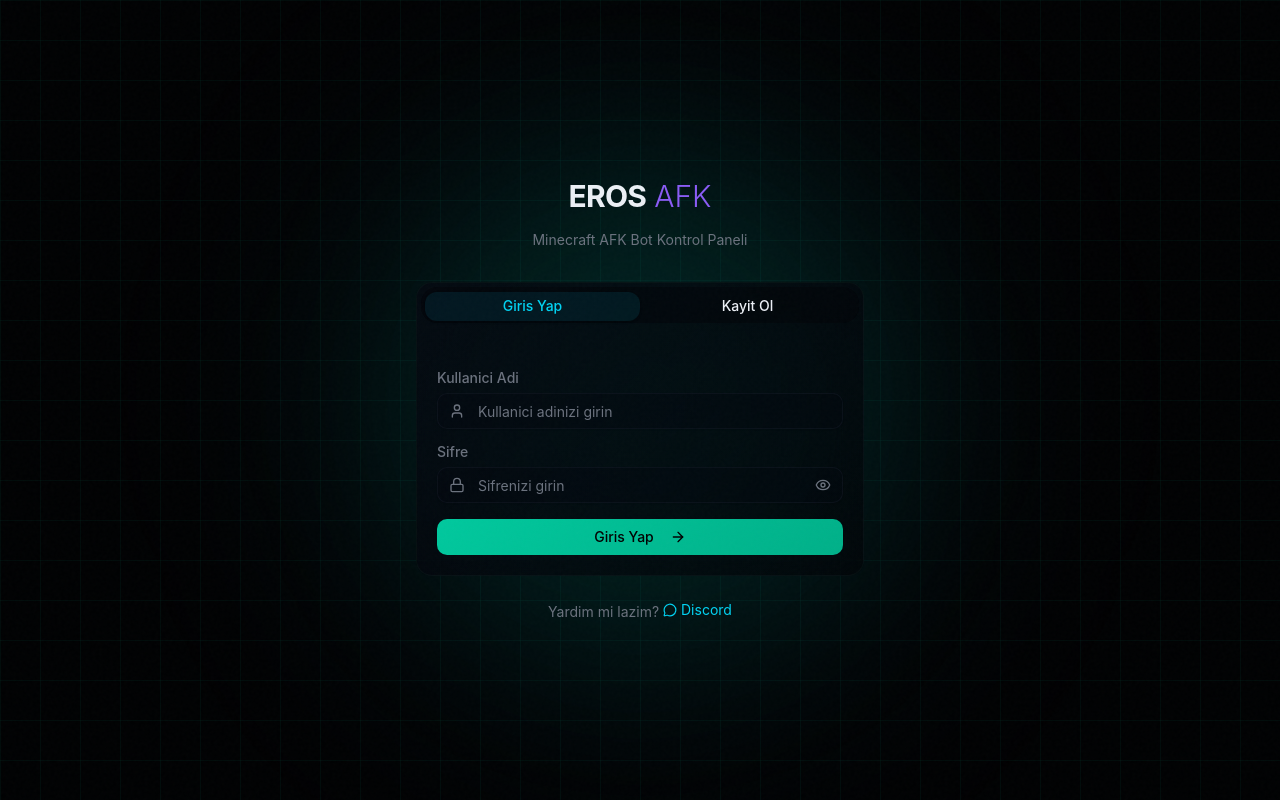
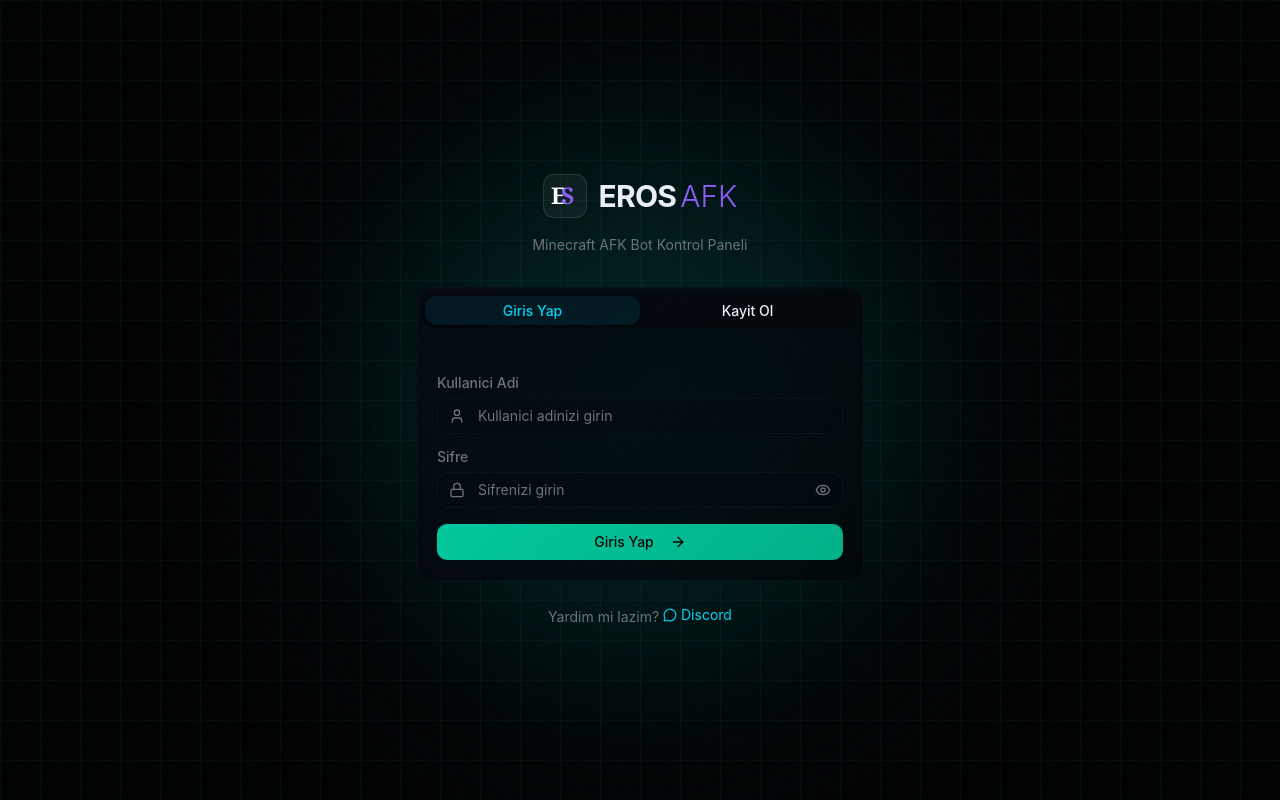
Before and after one commit to acark7691-oss/erosafkclient, a Next.js app: page /login in a window 1280 px wide. Built offline with nearby package versions, Linux system fonts and the light colour scheme; no server answers.

Commit message:
Add files via upload

```diff
--- a/app/dashboard/page.tsx
+++ b/app/dashboard/page.tsx
@@ -117,6 +117,11 @@
       <nav className="fixed top-0 z-50 w-full border-b border-border/50 bg-background/60 backdrop-blur-xl">
         <div className="container flex h-16 items-center justify-between px-4">
           <Link href="/" className="flex items-center gap-3">
+            <svg width="32" height="32" viewBox="0 0 32 32" fill="none" style={{marginRight:"6px"}}>
+              <rect width="32" height="32" rx="8" fill="rgba(255,255,255,0.05)" stroke="rgba(255,255,255,0.1)" strokeWidth="1"/>
+              <text x="4" y="23" fontFamily="Georgia,serif" fontSize="20" fontWeight="700" fill="white" letterSpacing="-3">E</text>
+              <text x="12" y="23" fontFamily="Georgia,serif" fontSize="20" fontWeight="700" fill="#8b5cf6" letterSpacing="-3">S</text>
+            </svg>
             <span className="text-xl font-bold tracking-tight text-foreground">EROS</span>
             <span className="ml-1 text-xl font-light" style={{color:"#8b5cf6"}}>AFK</span>
           </Link>
--- a/app/login/page.tsx
+++ b/app/login/page.tsx
@@ -54,9 +54,17 @@
       <div className="container relative z-10 px-4">
         <div className="mx-auto max-w-md">
           <div className="mb-8 text-center">
-            <Link href="/" className="inline-flex items-center gap-2">
-              <span className="text-3xl font-bold tracking-tight text-foreground">EROS</span>
-              <span className="text-3xl font-light" style={{color:"#8b5cf6"}}>AFK</span>
+            <Link href="/" className="inline-flex items-center gap-3">
+              <div style={{width:"44px",height:"44px",background:"rgba(255,255,255,0.05)",border:"1px solid rgba(255,255,255,0.1)",borderRadius:"11px",display:"flex",alignItems:"center",justifyContent:"center"}}>
+                <svg width="34" height="34" viewBox="0 0 34 34" fill="none">
+                  <text x="3" y="25" fontFamily="Georgia,serif" fontSize="23" fontWeight="700" fill="white" letterSpacing="-3">E</text>
+                  <text x="13" y="25" fontFamily="Georgia,serif" fontSize="23" fontWeight="700" fill="#8b5cf6" letterSpacing="-3">S</text>
+                </svg>
+              </div>
+              <div>
+                <span className="text-3xl font-bold tracking-tight text-foreground">EROS</span>
+                <span className="ml-1 text-3xl font-light" style={{color:"#8b5cf6"}}>AFK</span>
+              </div>
             </Link>
             <p className="mt-4 text-sm text-muted-foreground">Minecraft AFK Bot Kontrol Paneli</p>
           </div>
--- a/app/panel/page.tsx
+++ b/app/panel/page.tsx
@@ -175,11 +175,11 @@
         <header className="fixed top-0 z-50 w-full border-b border-border/50 bg-background/90 backdrop-blur-xl">
           <div className="flex h-14 items-center justify-between px-4">
             <div className="flex items-center gap-3">
-              <div className="relative flex h-9 w-9 items-center justify-center">
-                <div className="absolute inset-0 rounded-lg bg-gradient-to-br from-cyan-500 to-emerald-500 opacity-20 blur-sm" />
-                <div className="relative flex h-9 w-9 items-center justify-center rounded-lg border border-cyan-500/30 bg-card">
-                  <Bot className="h-4 w-4 text-cyan-400" />
-                </div>
+              <div className="flex h-9 w-9 items-center justify-center rounded-lg bg-card border border-white/10">
+                <svg width="28" height="28" viewBox="0 0 28 28" fill="none">
+                  <text x="4" y="20" fontFamily="Georgia,serif" fontSize="18" fontWeight="700" fill="white" letterSpacing="-2">E</text>
+                  <text x="10" y="20" fontFamily="Georgia,serif" fontSize="18" fontWeight="700" fill="#8b5cf6" letterSpacing="-2">S</text>
+                </svg>
               </div>
               <div>
                 <span className="text-base font-bold text-foreground">EROS</span>
```
